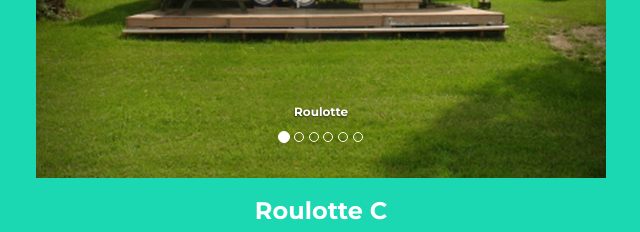
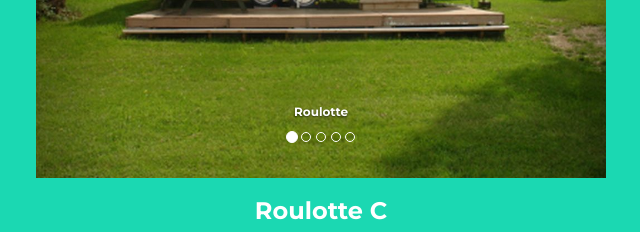
Before and after one commit to FrankLanglois/camping-soleil, a website: page index.html in a window 1280 px wide. Shown: the part 2540-2772 px from the top of the page, 319-959 px from the left. Drawn offline with nearby package versions, Linux system fonts and the light colour scheme.

```diff
--- a/index.html
+++ b/index.html
@@ -288,7 +288,6 @@
                         <li data-target="#myCarousel2" data-slide-to="2"></li>
                         <li data-target="#myCarousel2" data-slide-to="3"></li>
                         <li data-target="#myCarousel2" data-slide-to="4"></li>
-                        <li data-target="#myCarousel2" data-slide-to="5"></li>
                     </ol>
 
                     <!-- Wrapper for slides -->
```
